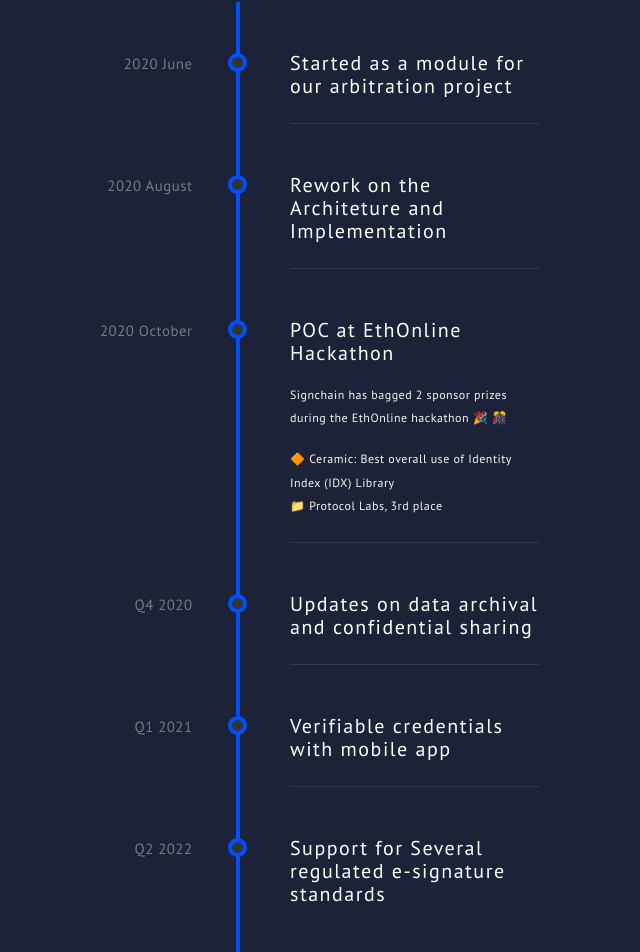
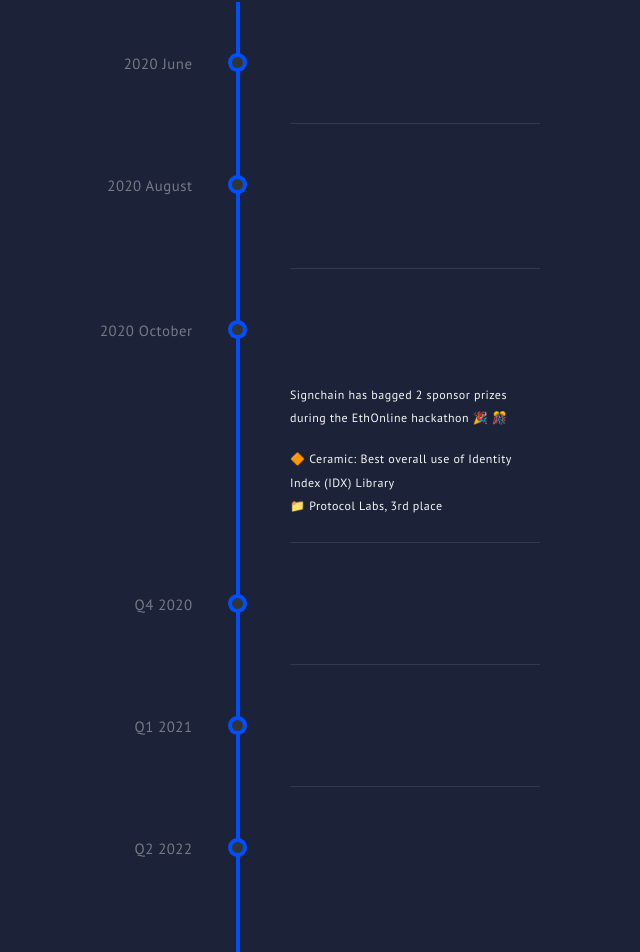
Before and after one commit to signchain/website, a React (Create React App) app: page / in a window 1280 px wide. Shown: the part 3123-4075 px from the top of the page, without its empty margins (227-867 px from the left). Built offline with nearby package versions, Linux system fonts and the light colour scheme.

Commit message:
adds animation to Roadmap section

```diff
--- a/src/components/DevelopmentTimeline.js
+++ b/src/components/DevelopmentTimeline.js
@@ -1,6 +1,9 @@
 import React from 'react';
-import { Link } from 'react-router-dom';
 import './DevelopmentTimeline.css';
+
+import AOS from 'aos';
+import 'aos/dist/aos.css';
+AOS.init();
 
 function DevelopmentTimeline() {
   return (
@@ -11,18 +14,20 @@ function DevelopmentTimeline() {
 
           <ul className='timeline'>
             <li className='event ' data-date=' 2020 June'>
-              <h1 className='timeline__heading'>
+              <h1 className='timeline__heading' data-aos='fade-left'>
                 Started as a module for our arbitration project
               </h1>
             </li>
             <li className='event' data-date='2020 August'>
-              <h1 className='timeline__heading'>
+              <h1 className='timeline__heading' data-aos='fade-left'>
                 Rework on the Architeture and Implementation
               </h1>
             </li>
 
             <li className='event' id='date' data-date='2020 October'>
-              <h1 className='timeline__heading'>POC at EthOnline Hackathon</h1>
+              <h1 className='timeline__heading' data-aos='fade-left'>
+                POC at EthOnline Hackathon
+              </h1>
               <a
                 className='dev__link'
                 href='https://hack.ethglobal.co/showcase/signchain-recY6409wwWnJyxJ9'
@@ -41,19 +46,19 @@ function DevelopmentTimeline() {
             </li>
 
             <li className='event' data-date='Q4 2020 '>
-              <h1 className='timeline__heading'>
+              <h1 className='timeline__heading' data-aos='fade-left'>
                 Updates on data archival and confidential sharing
               </h1>
             </li>
 
             <li className='event' data-date='Q1 2021 '>
-              <h1 className='timeline__heading'>
+              <h1 className='timeline__heading' data-aos='fade-left'>
                 Verifiable credentials with mobile app
               </h1>
             </li>
 
             <li className='event' data-date='Q2 2022 '>
-              <h1 className='timeline__heading '>
+              <h1 className='timeline__heading ' data-aos='fade-left'>
                 Support for Several regulated e-signature standards
               </h1>
             </li>
```
